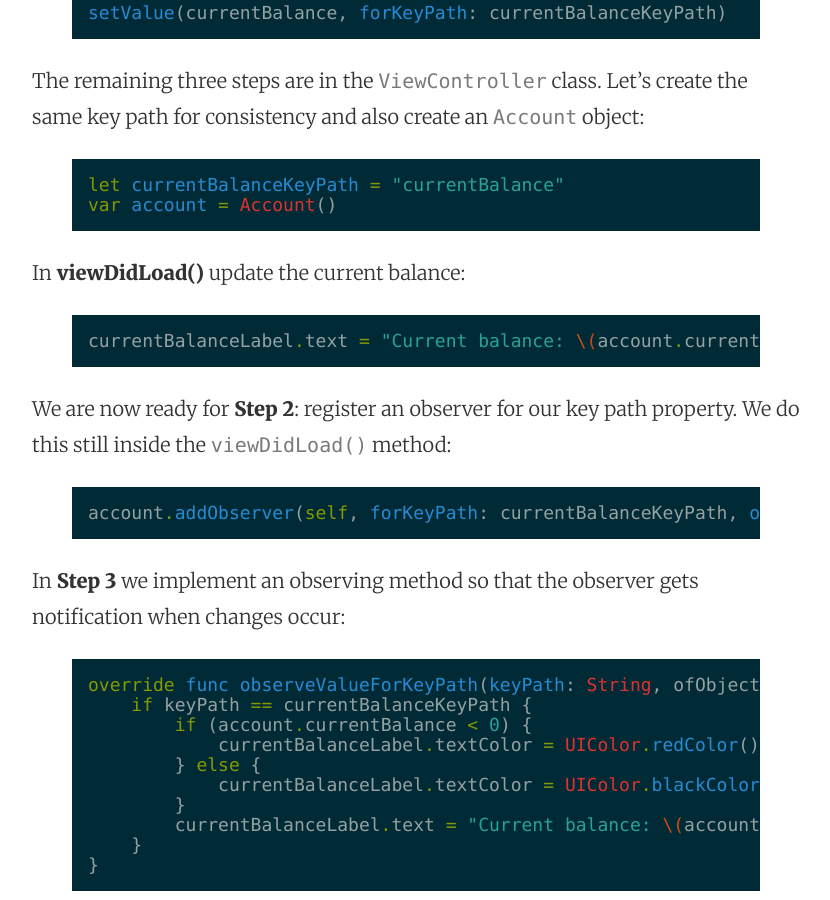
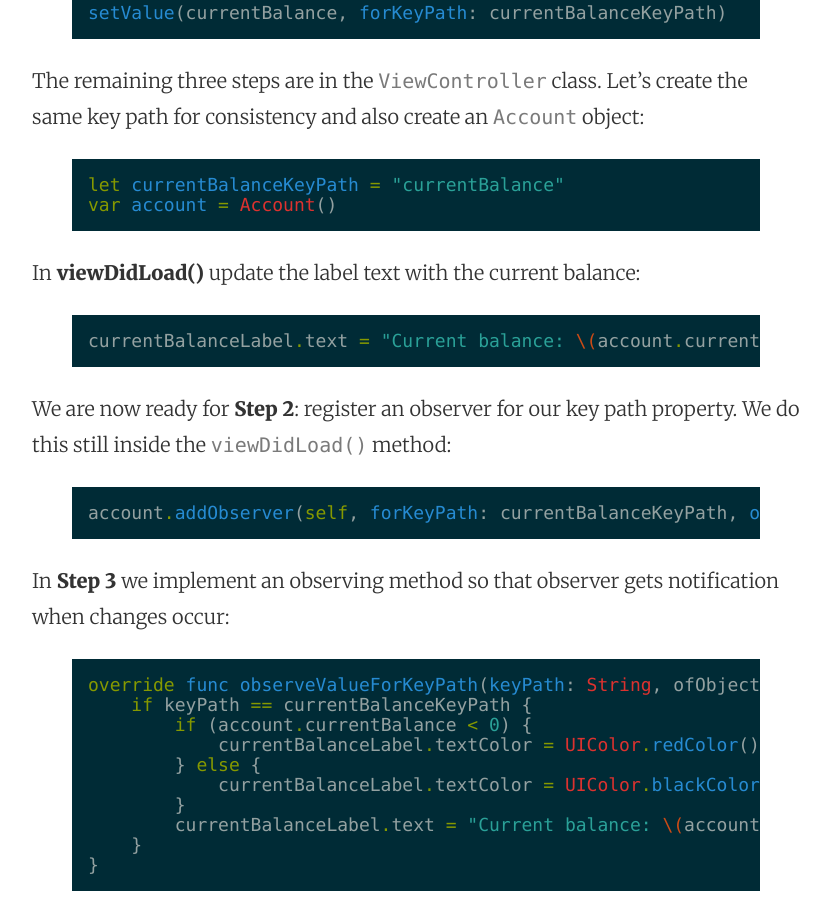
Before and after one commit to mhorga/mhorga.github.io, a Jekyll site: the page built from _posts/2015-09-06-object-communication-in-ios.markdown, in a window 1280 px wide and 900 px high, scrolled down 1992 px. Shown: the whole window, without its empty margins (224-1054 px from the left). Built offline with Jekyll 4.4.1, drawn with Linux system fonts in a browser that asks for light colours.

Commit message:
Post update: Object communication in iOS with KVO

```diff
--- a/_posts/2015-09-06-object-communication-in-ios.markdown
+++ b/_posts/2015-09-06-object-communication-in-ios.markdown
@@ -44,7 +44,7 @@
 var account = Account()
 {% endhighlight %}
 
-In __viewDidLoad()__ update the current balance:
+In __viewDidLoad()__ update the label text with the current balance:
 
 {% highlight swift %}
 currentBalanceLabel.text = "Current balance: \(account.currentBalance)"
```
Also changed, not shown: other parts of _posts/2015-09-06-object-communication-in-ios.markdown (+1 -1 lines).
